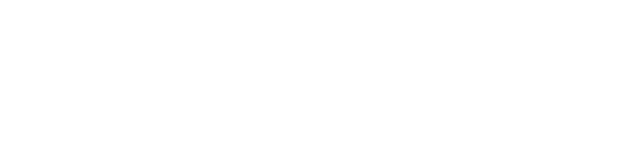
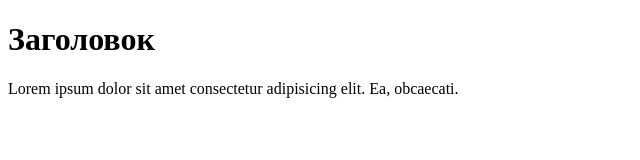
Before and after one commit to lZedd7/my_Works, a plain HTML site: page index.html in a window 1280 px wide. Shown: the whole page, without its empty margins (0-640 px from the left). Drawn offline with Linux system fonts and the light colour scheme.

Commit message:
добавл заголовок

```diff
--- a/index.html
+++ b/index.html
@@ -7,6 +7,7 @@
     <link rel="stylesheet" href="style.css">
 </head>
 <body>
-
+    <h1>Заголовок</h1>
+    <p>Lorem ipsum dolor sit amet consectetur adipisicing elit. Ea, obcaecati.</p>
 </body>
 </html>
```
